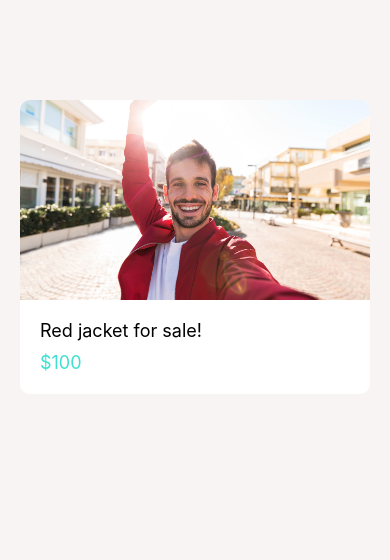
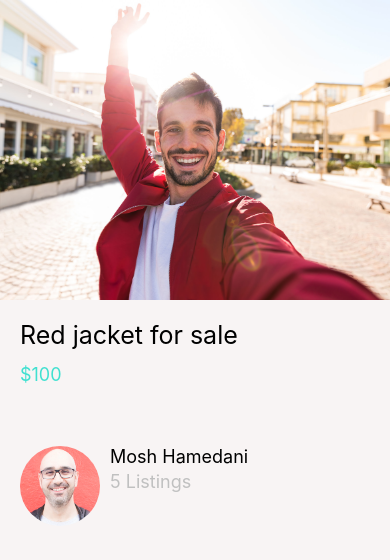
Before and after one commit to blackstone86/rn-donewithit, a React Native app: screen / in a window 390 px wide. Shown: the top 560 px of the page. Built offline with nearby package versions, Linux system fonts and the light colour scheme.

Commit message:
feat: 🎸 [Exercise06] add listing details screen

```diff
--- a/App.tsx
+++ b/App.tsx
@@ -19,7 +19,8 @@
 // import App from './demos/OrganizingStyles'
 // import App from './demos/Exercise03'
 // import App from './demos/Exercise04'
-import App from './demos/Exercise05'
+// import App from './demos/Exercise05'
+import App from './demos/Exercise06'
 
 /**
  * notice
@@ -45,5 +46,6 @@ import App from './demos/Exercise05'
  * 20.Exercise03 按钮组件
  * 21.Exercise04 启动页
  * 22.Exercise05 卡片组件
+ * 23.Exercise06 列表页
  */
 export default App
--- a/config/colors.ts
+++ b/config/colors.ts
@@ -4,6 +4,7 @@ const COLORS = {
   BACKGROUND_COLOR: '#f8f4f4',
   WHITE: '#fff',
   BLACK: '#000',
+  SILVER: '#C0C0C0',
 }
 
 export default COLORS
--- /dev/null
+++ b/demos/Exercise06/Exercises06.tsx
@@ -0,0 +1,81 @@
+import { Image, Text, View, StyleSheet } from 'react-native'
+import React, { useMemo } from 'react'
+import COLORS from '../../config/colors'
+import CONSTS from './consts';
+
+const styles = StyleSheet.create({
+  container: {
+    flex: 1,
+    backgroundColor: COLORS.BACKGROUND_COLOR,
+  },
+  image: {
+    width: '100%',
+    height: CONSTS.IMAGE_HEIGHT,
+  },
+  infoBox: {
+    paddingHorizontal: CONSTS.PADDING_HORIZONTAL,
+    paddingVertical: CONSTS.PADDING_VERTICAL,
+  },
+  text: {
+    lineHeight: CONSTS.LINE_HEIGHT,
+  },
+  title: {
+    fontSize: CONSTS.TITLE_FONT_SIZE,
+    color: COLORS.BLACK,
+  },
+  subTitle: {
+    fontSize: CONSTS.SUBTITLE_FONT_SIZE,
+    color: COLORS.SECONDARY
+  },
+  sellerBox: {
+    flexDirection: 'row',
+    alignItems: 'flex-start',
+    marginTop: 36,
+    paddingHorizontal: CONSTS.PADDING_HORIZONTAL,
+  },
+  avatar: {
+    width: CONSTS.AVATAR_SIZE,
+    height: CONSTS.AVATAR_SIZE,
+    borderRadius: CONSTS.AVATAR_SIZE / 2,
+    marginRight: CONSTS.PADDING_HORIZONTAL / 2,
+  },
+  sellerText: {
+    fontSize: CONSTS.SUBTITLE_FONT_SIZE,
+  },
+  total: {
+    color: COLORS.SILVER,
+    lineHeight: CONSTS.TOTAL_LINE_HEIGHT,
+  }
+})
+
+export default function App() {
+  const { title, subTitle, image, avatarImage, name, listings } = useMemo(() => ({
+    title: 'Red jacket for sale',
+    subTitle: '$100',
+    image: require('../../assets/materials/jacket.jpg'),
+    avatarImage: require('../../assets/materials/mosh.jpg'),
+    name: 'Mosh Hamedani',
+    listings: 5,
+  }), []);
+
+  return (
+    <View style={styles.container}>
+      <Image
+        style={styles.image}
+        source={image} />
+      <View style={styles.infoBox}>
+        <Text style={[styles.text, styles.title]}>{title}</Text>
+        { subTitle && (<Text style={[styles.text, styles.subTitle]}>{subTitle}</Text>) }
+      </View>
+      <View style={styles.sellerBox}>
+        <Image
+          style={styles.avatar}
+          source={avatarImage} />
+        <View>
+          <Text style={styles.sellerText}>{name}</Text>
+          <Text style={[styles.sellerText, styles.total]}>{`${listings} Listings`}</Text>
+        </View>
+      </View>
+    </View>
+  )
+}
--- /dev/null
+++ b/demos/Exercise06/consts.tsx
@@ -0,0 +1,12 @@
+const CONSTS = {
+  TITLE_FONT_SIZE: 25,
+  SUBTITLE_FONT_SIZE: 18,
+  PADDING_HORIZONTAL: 20,
+  PADDING_VERTICAL: 15,
+  LINE_HEIGHT: 40,
+  IMAGE_HEIGHT:300,
+  AVATAR_SIZE: 80,
+  TOTAL_LINE_HEIGHT: 30,
+}
+
+export default CONSTS
--- /dev/null
+++ b/demos/Exercise06/index.tsx
@@ -0,0 +1,3 @@
+import Exercises06 from './Exercises06'
+
+export default Exercises06
```
